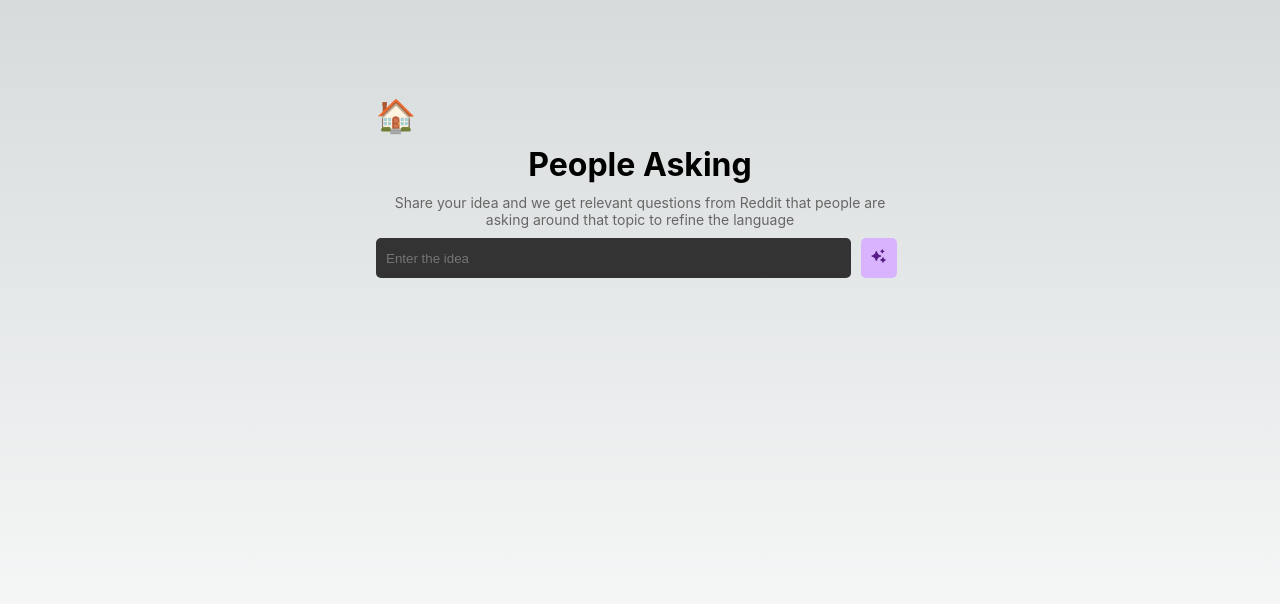
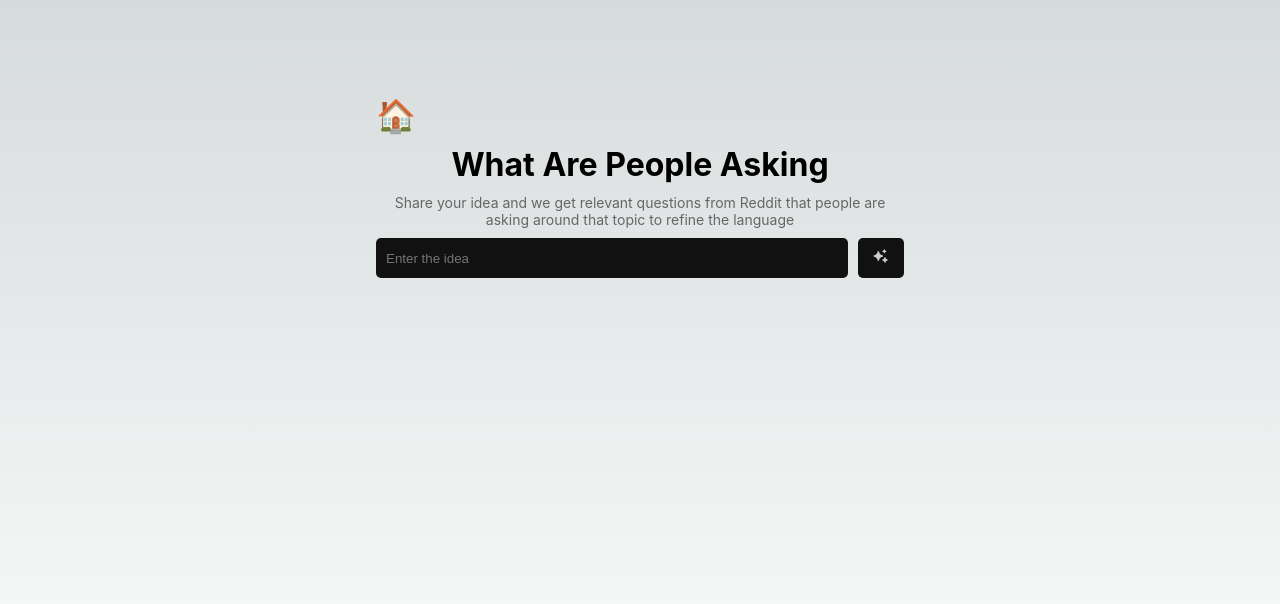
Before and after one commit to nishantrpai/tools.nishu.dev, a Next.js app: page /peopleasking in a window 1280 px wide. Shown: the top 604 px of the page. Built offline with nearby package versions, Linux system fonts and the light colour scheme.

Commit message:
update prompt and button styles

```diff
--- a/pages/peopleasking.js
+++ b/pages/peopleasking.js
@@ -9,10 +9,12 @@ const PeopleAsking = () => {
   const [output, setOutput] = useState('');
   const [copy, setCopy] = useState(false);
 
-  let prompt = `Find relevant questions from Reddit around the topic ${encodeURI(inputPrompt)} to refine the language.
-  Don't add quotes to the questions. Include relevant questions that mean the same thing but use different words.
+  let prompt = `Find relevant questions from Reddit/Quora around the topic ${encodeURI(inputPrompt)} to refine the language.
+  Include long tail questions that include as a part of the question for e.g., "learn design as a" you can include "learn design as a beginner" or "learn design as a student" and so on.
+  Don't add quotes to the questions.
+  Sometimes people ask the same thing in different ways, include those questions as well. Include questions that don't use the same words as the prompt, but are asking the same thing.
   The intention is to learn the ways people ask the same thing.
-  Include long tail questions that include as a part of the question for e.g., "learn design as a" you can include "learn design as a beginner" or "learn design as a student" and so on.`;
+  `;
 
   return (
     <>
@@ -24,7 +26,7 @@ const PeopleAsking = () => {
       </Head>
       <main className={styles.main}>
         <a href='/' className={styles.home}>🏠</a>
-        <h1>People Asking</h1>
+        <h1>What Are People Asking</h1>
         <span style={{
           width: '100%',
           textAlign: 'center',
@@ -52,7 +54,7 @@ const PeopleAsking = () => {
               onChange={(e) => setInputPrompt(e.target.value)}
               style={{
                 border: 'none',
-                background: '#333',
+                background: '#111',
                 outline: 'none',
                 width: '100%',
                 padding: '10px',
@@ -72,9 +74,9 @@ const PeopleAsking = () => {
             />
             <button
               style={{
-                background: '#d8b4fe',
-                color: '#581c87',
-                padding: '10px',
+                background: '#111',
+                color: '#ccc',
+                padding: '10px 15px',
                 borderRadius: '5px',
                 cursor: 'pointer'
               }}
@@ -93,13 +95,12 @@ const PeopleAsking = () => {
         </div>
         {output && <pre
           style={{
-            background: '#333',
+            background: '#111',
             color: '#fff',
             padding: '10px',
             borderRadius: '5px',
             width: '100%',
             overflow: 'auto',
-            maxHeight: '300px',
             wordBreak: 'break-all',
             whiteSpace: 'pre-wrap'
           }}
```
Also changed, not shown: pages/promptenhancer.js (+5 -5 lines).
